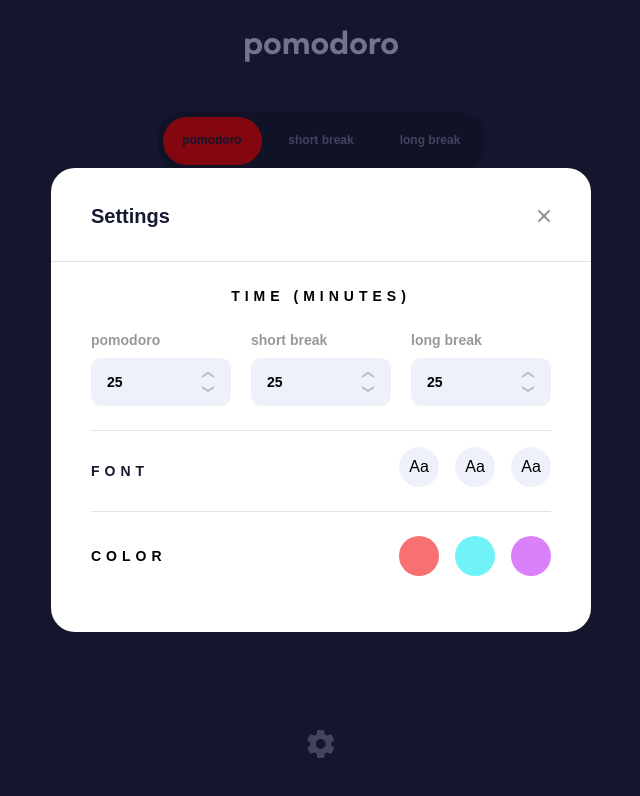
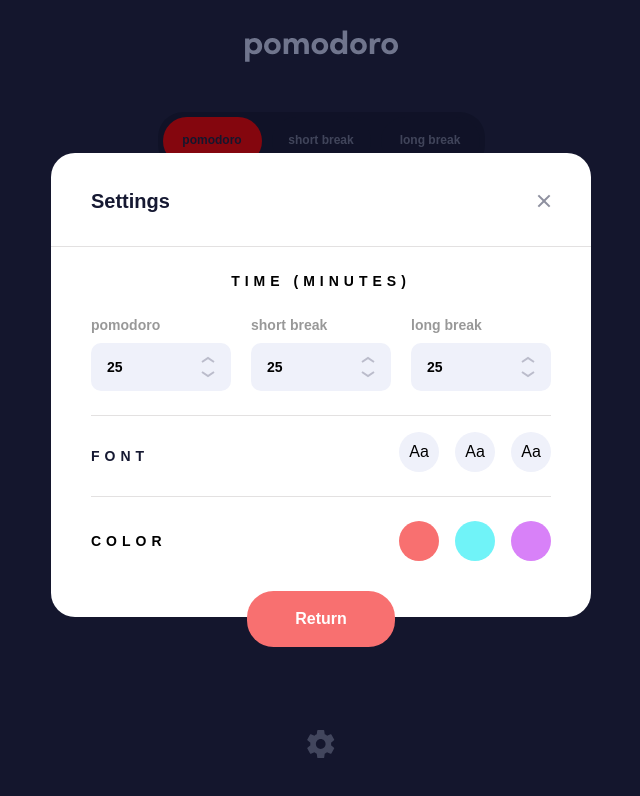
Before and after one commit to achiewe/pomodoro-app, a Next.js app: page / in a window 1280 px wide. Both pictures are taken after a click on the icon 640 px from the left and 744 px from the top of the page. Shown: the top 796 px of the page, without its empty margins (319-959 px from the left). Built offline with nearby package versions, Linux system fonts and the light colour scheme.

Commit message:
add the return button on the SettingPanel

```diff
--- a/src/app/components/SettingPanel.tsx
+++ b/src/app/components/SettingPanel.tsx
@@ -117,6 +117,11 @@ export default function SettingPanel() {
           </div>
         </div>
       </div>
+      <button
+        className={`-mt-[26px] border-none px-12 py-4 text-xs md:text-base text-[#FFFFFF] font-bold bg-[#F87070] rounded-[26.5px]`}
+      >
+        Return
+      </button>
     </div>
   );
 }
```
